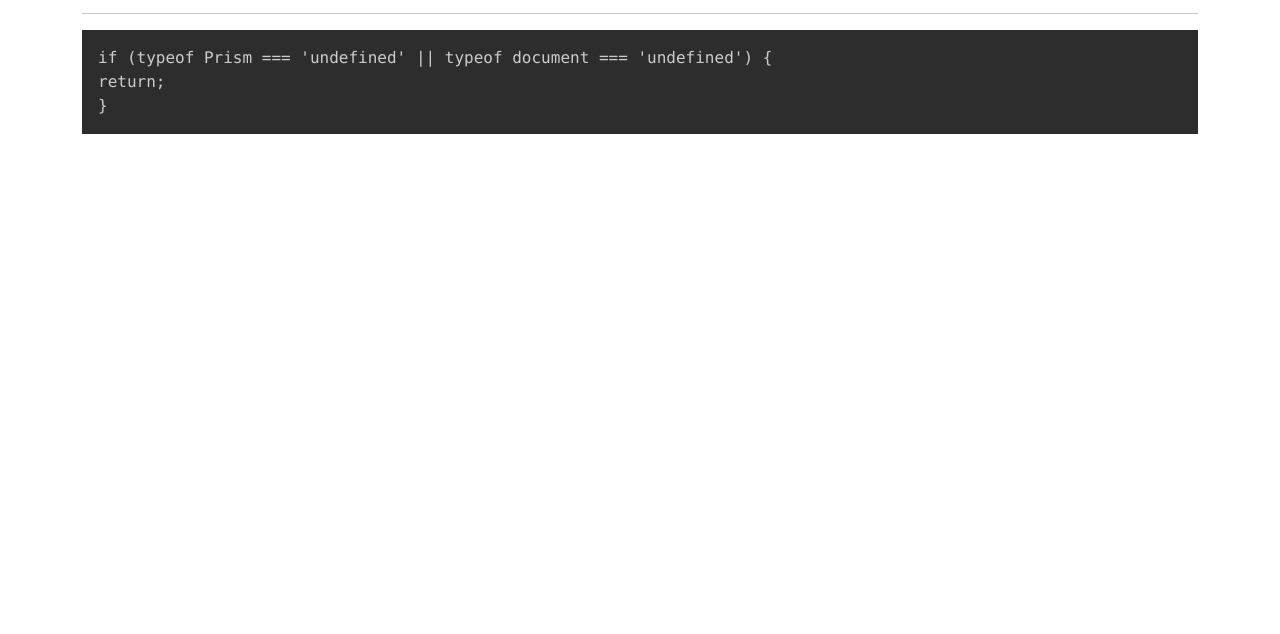
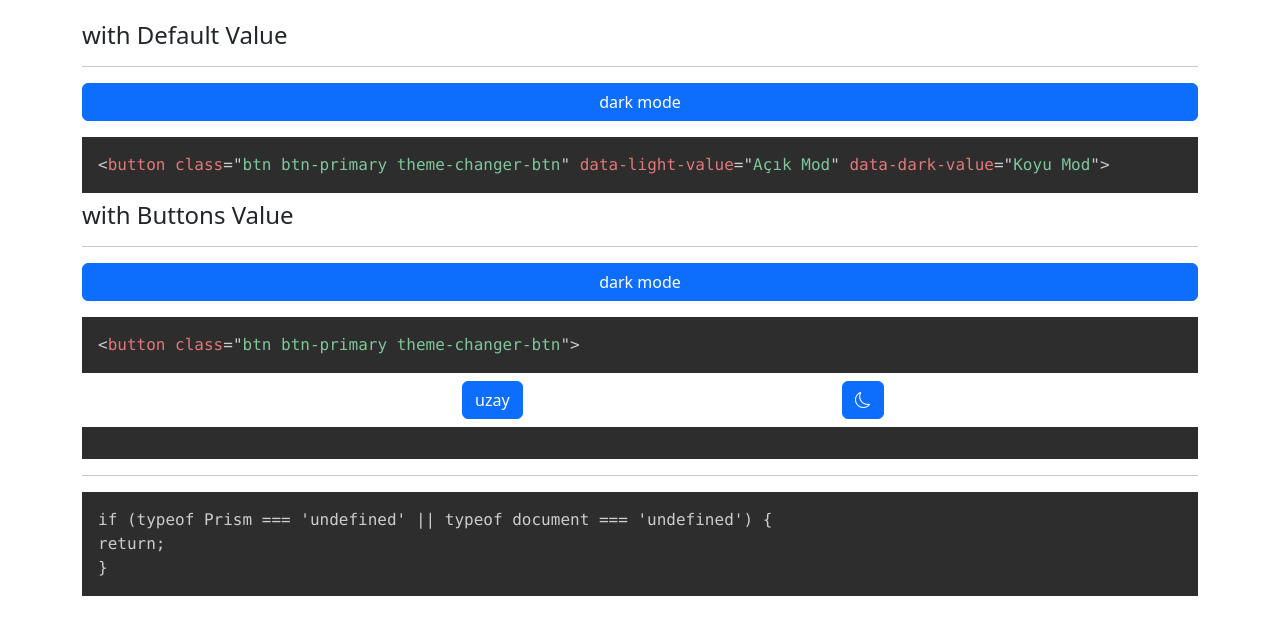
Before and after one commit to berkguclukol/bootstrap-theme-switcher, a website: page index.html in a window 1280 px wide. Shown: the part 94-728 px from the top of the page. Drawn offline with nearby package versions, Linux system fonts and the light colour scheme.

Commit message:
-minor changes.

```diff
--- a/index.html
+++ b/index.html
@@ -1,5 +1,5 @@
 <!doctype html>
-<html lang="en" data-bs-theme="light">
+<html lang="en" data-bs-theme="light" data-light-value="" data-dark-value="">
 <head>
     <meta charset="utf-8">
     <meta name="viewport" content="width=device-width, initial-scale=1">
@@ -11,17 +11,77 @@
     <link href="node_modules/bootstrap-icons/font/bootstrap-icons.css" rel="stylesheet">
     <link href="node_modules/prismjs/themes/prism-tomorrow.min.css" rel="stylesheet">
 </head>
-<body class="line-numbers">
+<body>
 
 <div class="container mt-3">
-    <div class="d-flex align-items-center gap-2">
+    <div class="d-flex align-items-center gap-2 mb-4">
         <img src="dist/logo-set/bootstrap-theme-switcher-logo.svg" alt="" width="75">
         <h1 class="fw-bold">Bootstrap Theme Switcher Demo Page <span class="badge bg-secondary">v1.0</span></h1>
     </div>
+
+
+    <!-- DEFAULT VALUE -->
     <div class="row">
         <div class="col">
+            <h4>with Default Value</h4>
             <hr>
-<pre><code class="language-javascript">if (typeof Prism === 'undefined' || typeof document === 'undefined') {
+        </div>
+        <div class="d-grid mb-2">
+            <button class="btn btn-primary theme-changer-btn"></button>
+        </div>
+    </div>
+    <div class="row">
+        <div class="col">
+            <pre class="language-markup">
+<code class="language-markup" data-lang="html">&lt;button class="btn btn-primary theme-changer-btn" data-light-value="Açık Mod" data-dark-value="Koyu Mod"></code></pre>
+        </div>
+    </div>
+    <!-- # DEFAULT VALUE -->
+
+    <!-- OWN VALUE -->
+    <div class="row">
+        <div class="col">
+            <h4>with Buttons Value</h4>
+            <hr>
+        </div>
+        <div class="d-grid mb-2">
+            <button class="btn btn-primary theme-changer-btn"></button>
+        </div>
+    </div>
+    <div class="row">
+        <div class="col">
+            <pre class="language-markup">
+<code class="language-markup" data-lang="html">&lt;button class="btn btn-primary theme-changer-btn"></code></pre>
+        </div>
+    </div>
+    <!-- # OWN VALUE -->
+
+
+
+    <div class="row">
+        <div class="col">
+
+        </div>
+        <div class="col">
+            <button
+                    class="btn btn-primary theme-changer-btn"
+                    data-light-value="berk"
+                    data-dark-value="uzay"
+            ></button>
+        </div>
+        <div class="col">
+            <button
+                    class="btn btn-primary theme-changer-btn"
+                    data-light-value='<i class="bi bi-sun"></i>'
+                    data-dark-value='<i class="bi bi-moon"></i>'
+            ></button>
+        </div>
+    </div>
+    <div class="row">
+        <div class="col">
+            <pre><code class="language-html"  data-src="index.html"></code></pre>
+            <hr>
+            <pre><code class="language-javascript">if (typeof Prism === 'undefined' || typeof document === 'undefined') {
 return;
 }</code></pre>
         </div>
@@ -31,5 +91,6 @@ return;
 <script src="node_modules/bootstrap/dist/js/bootstrap.bundle.min.js"></script>
 <script src="node_modules/prismjs/components/prism-core.min.js"></script>
 <script src="node_modules/prismjs/plugins/autoloader/prism-autoloader.min.js"></script>
+<script src="dist/js/theme_switcher.min.js"></script>
 </body>
 </html>
```
Also changed, not shown: dist/js/theme_switcher.js, dist/js/theme_switcher.min.js.
